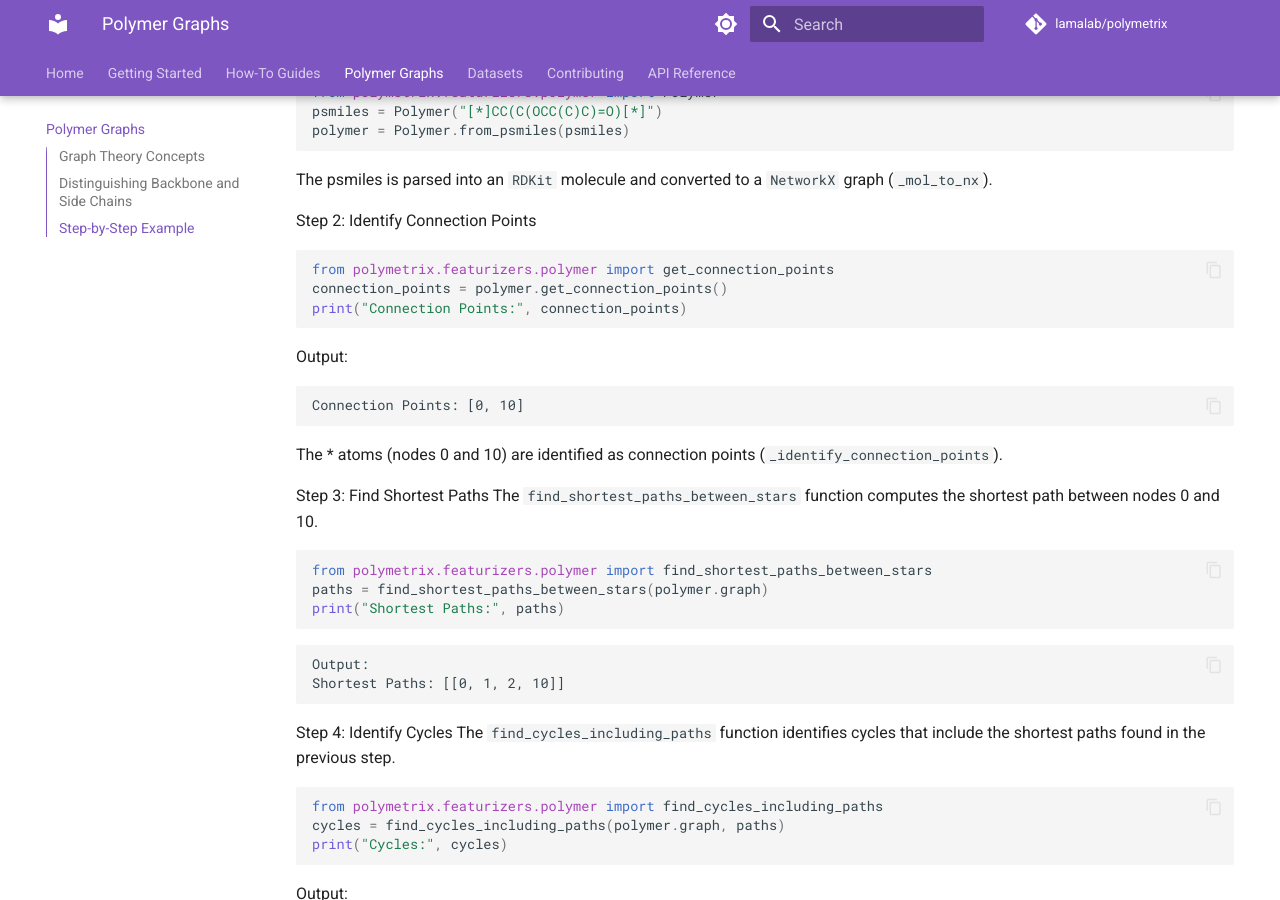
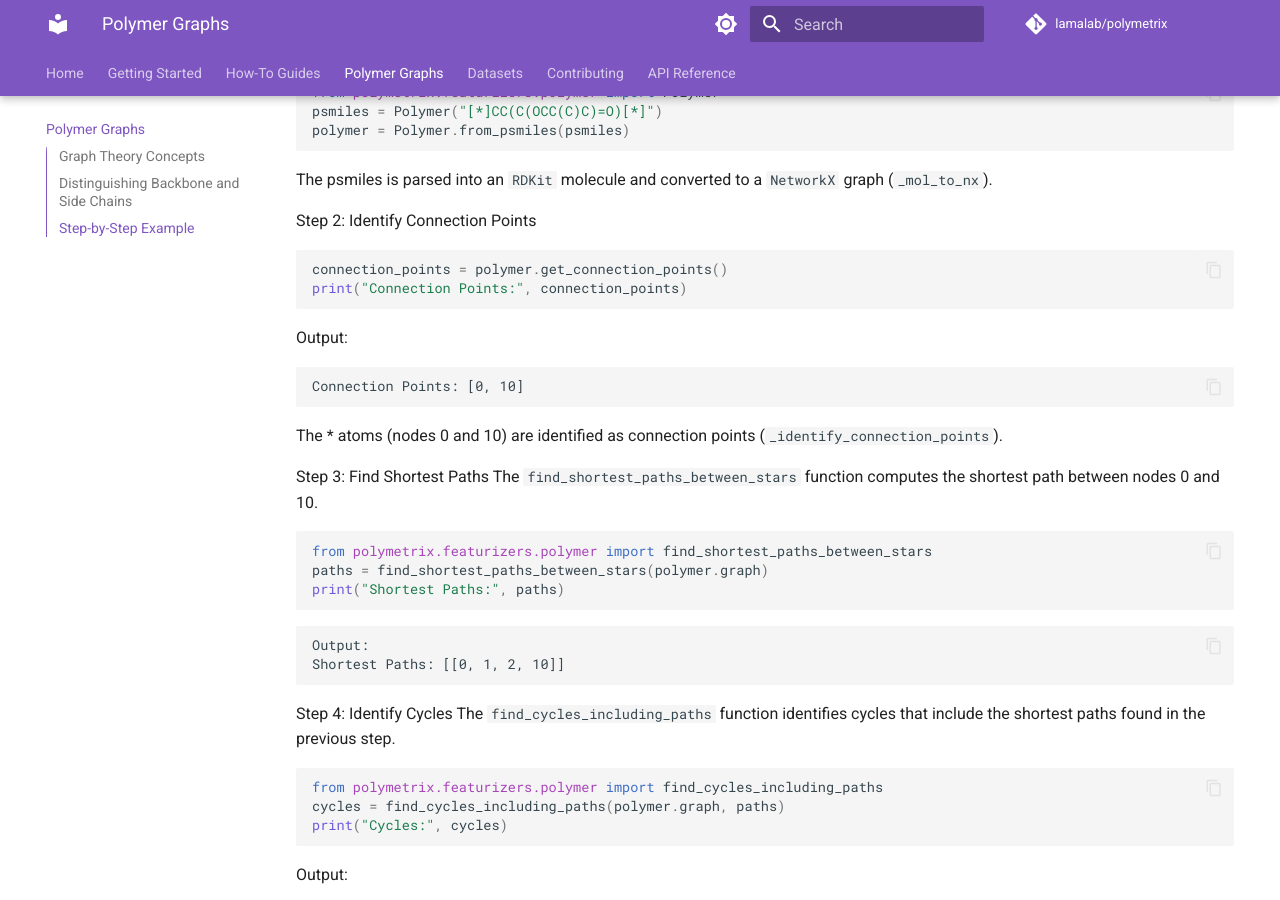
Before and after one commit to lamalab-org/PolyMetriX, an MkDocs documentation site: the page built from docs/polymer.md, in a window 1280 px wide and 900 px high, scrolled down 1335 px. Built offline with MkDocs 1.6.1 and Material for MkDocs 9.7.7, drawn with Linux system fonts in a browser that asks for light colours; comment, search, counter and statistics services are not loaded.

Commit message:
Update polymer.md

````diff
--- a/docs/polymer.md
+++ b/docs/polymer.md
@@ -41,7 +41,6 @@ The psmiles is parsed into an `RDKit` molecule and converted to a `NetworkX` gra
 
 Step 2: Identify Connection Points
 ```python
-from polymetrix.featurizers.polymer import get_connection_points
 connection_points = polymer.get_connection_points()
 print("Connection Points:", connection_points)
 ```
````
